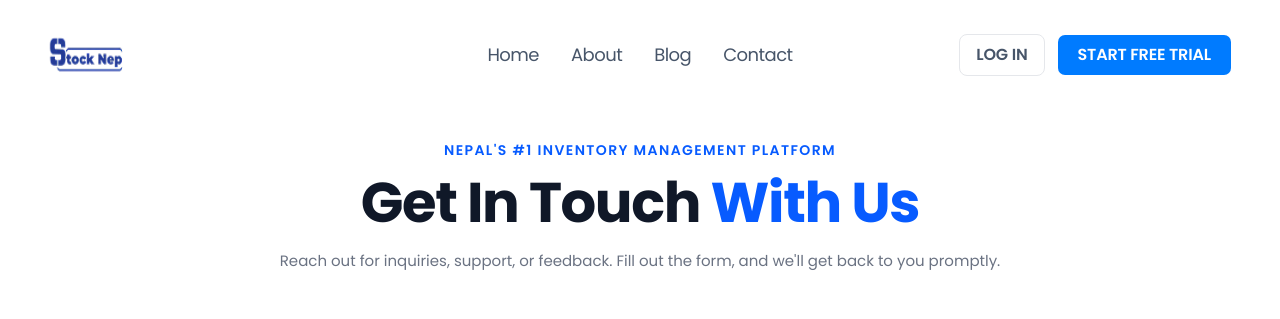
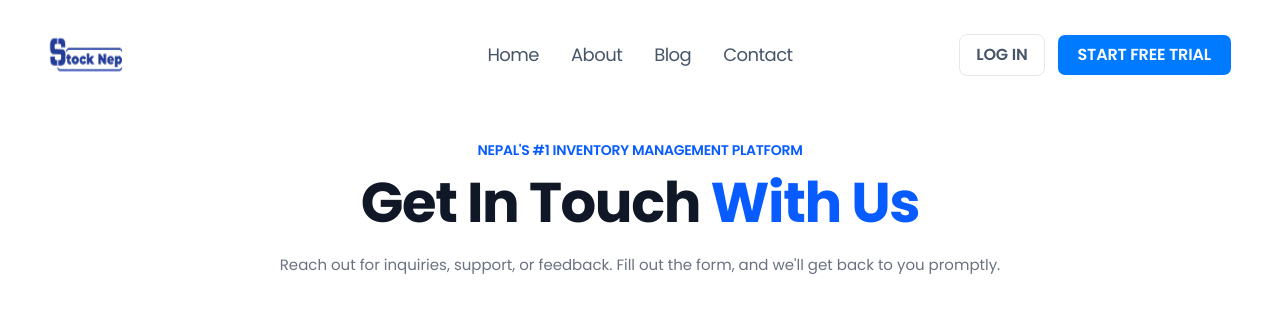
Before and after one commit to ChamlingUttam/nepstock, a Next.js app: page /contact in a window 1280 px wide. Shown: the top 319 px of the page. Built offline with nearby package versions, Linux system fonts and the light colour scheme.

Commit message:
feat: updated the title in the contact page

```diff
--- a/app/contact/page.tsx
+++ b/app/contact/page.tsx
@@ -127,7 +127,8 @@ export default function ContactPage() {
     <main className="min-h-screen bg-white">
       {/* Hero */}
       <section className="mx-auto max-w-7xl px-4 pt-[50px] pb-12 text-center md:px-12">
-        <p className="text-sm font-semibold uppercase tracking-widest text-[#075BFF]">
+        <p className="text-[14px] font-semibold uppercase leading-5 tracking-[-0.02em] text-[#075BFF]">
+
           Nepal&apos;s #1 Inventory Management Platform
         </p>
 
@@ -136,7 +137,7 @@ export default function ContactPage() {
           <span className="text-[#075BFF]">With Us</span>
         </h1>
 
-        <p className="mx-auto mt-4 whitespace-nowrap text-sm text-gray-500 md:text-[15px]">
+        <p className="mx-auto mt-5 whitespace-nowrap text-sm text-gray-500 md:text-[15px]">
           Reach out for inquiries, support, or feedback. Fill out the form, and
           we&apos;ll get back to you promptly.
         </p>
```
